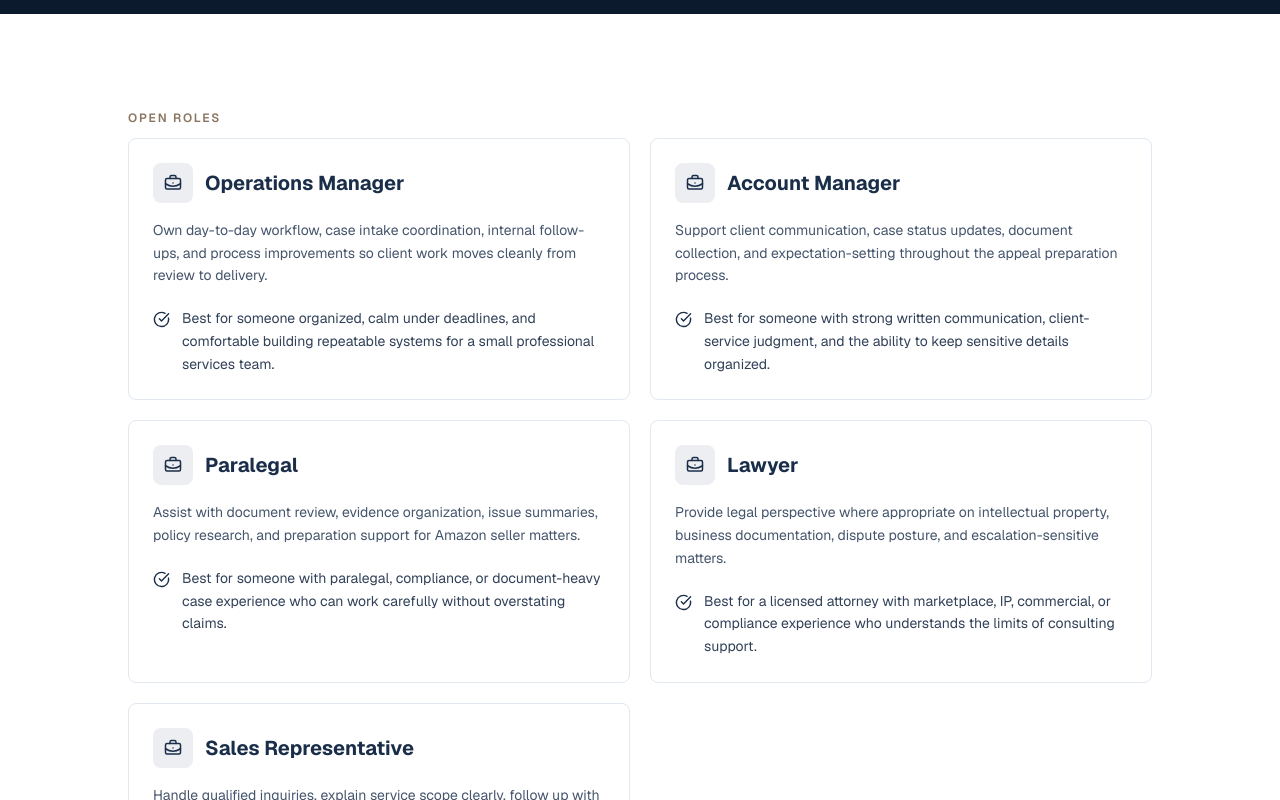
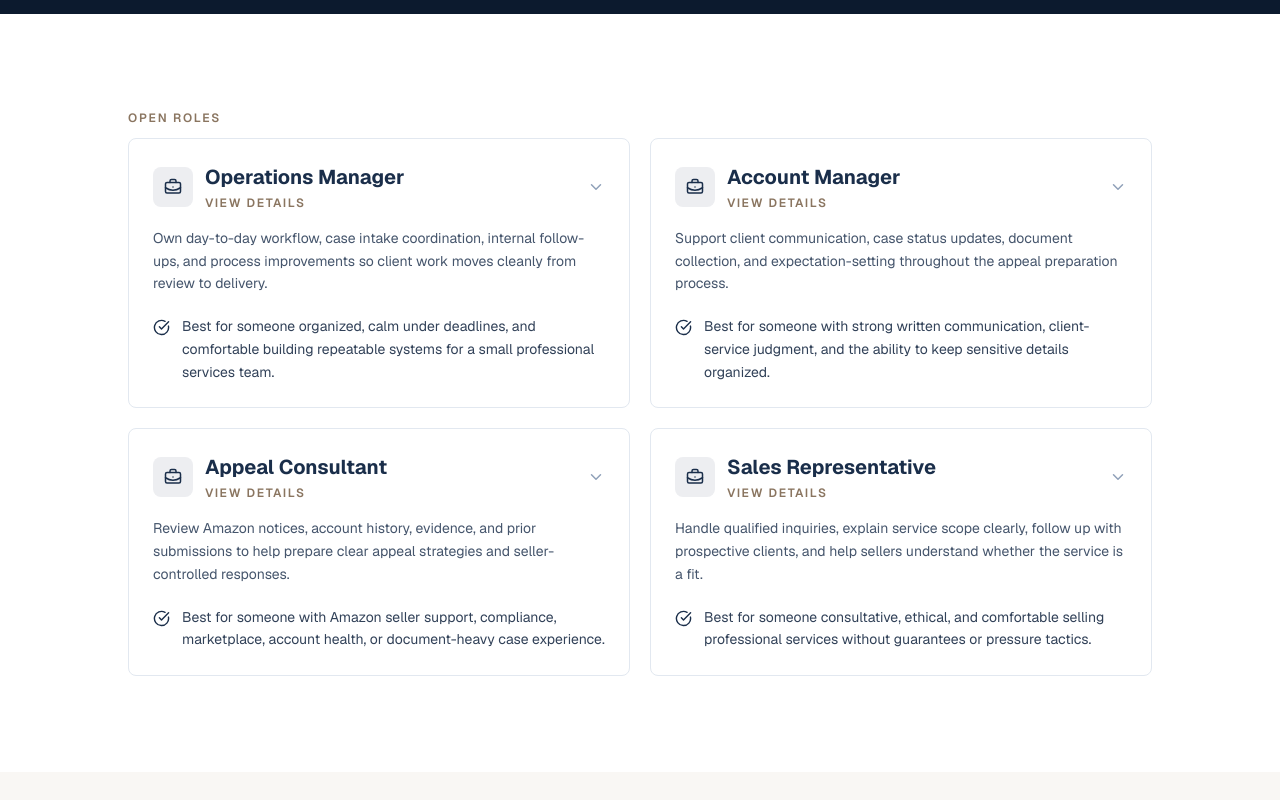
Before and after one commit to jlayestas/amazon_appeal, a Next.js app: page /en/work-with-us in a window 1280 px wide. Shown: the part 580-1380 px from the top of the page. Built offline with nearby package versions, Linux system fonts and the light colour scheme.

Commit message:
Expand work with us role details

```diff
--- a/src/app/[locale]/work-with-us/page.tsx
+++ b/src/app/[locale]/work-with-us/page.tsx
@@ -1,7 +1,7 @@
 import type { Metadata } from "next";
 import Link from "next/link";
 import { notFound } from "next/navigation";
-import { ArrowRight, BriefcaseBusiness, CheckCircle, Mail } from "lucide-react";
+import { ArrowRight, BriefcaseBusiness, CheckCircle, ChevronDown, Mail } from "lucide-react";
 import { isValidLocale } from "@/i18n/routing";
 import { absoluteUrl, jsonLd, localizedAlternates, ogMetadata, robotsFor, SITE_NAME } from "@/lib/seo";
 
@@ -27,6 +27,11 @@ const content = {
     subjectLabel: "Suggested subject",
     subjectPrefix: "Work With Us",
     emailLabel: "Email application",
+    expandLabel: "View details",
+    overviewLabel: "Overview",
+    responsibilitiesLabel: "Responsibilities",
+    backgroundLabel: "Preferred background",
+    stepsLabel: "Steps to apply",
     note:
       "Roles may be remote, contract, part-time, or full-time depending on business needs and candidate fit. JRJ Reinstaters is an independent consulting and document preparation service.",
     roleNameLabel: "Role Name",
@@ -37,6 +42,16 @@ const content = {
           "Own day-to-day workflow, case intake coordination, internal follow-ups, and process improvements so client work moves cleanly from review to delivery.",
         profile:
           "Best for someone organized, calm under deadlines, and comfortable building repeatable systems for a small professional services team.",
+        responsibilities: [
+          "Coordinate case intake, task assignment, deadlines, and internal handoffs.",
+          "Track active matters and keep documentation, status notes, and next steps organized.",
+          "Improve repeatable processes for review, drafting, quality control, and client follow-up.",
+        ],
+        steps: [
+          "Send a resume with operations, project management, or professional services experience.",
+          "Include a short note describing a workflow you improved or managed.",
+          "Use the role name in the email subject.",
+        ],
       },
       {
         title: "Account Manager",
@@ -44,20 +59,33 @@ const content = {
           "Support client communication, case status updates, document collection, and expectation-setting throughout the appeal preparation process.",
         profile:
           "Best for someone with strong written communication, client-service judgment, and the ability to keep sensitive details organized.",
+        responsibilities: [
+          "Guide clients through intake, document requests, and status updates.",
+          "Keep case facts, client communications, and pending items clear for the preparation team.",
+          "Communicate service scope and timelines carefully without promising outcomes.",
+        ],
+        steps: [
+          "Send a resume highlighting client management or account support experience.",
+          "Include a short note about your experience handling sensitive client issues.",
+          "Use the role name in the email subject.",
+        ],
       },
       {
-        title: "Paralegal",
+        title: "Appeal Consultant",
         description:
-          "Assist with document review, evidence organization, issue summaries, policy research, and preparation support for Amazon seller matters.",
+          "Review Amazon notices, account history, evidence, and prior submissions to help prepare clear appeal strategies and seller-controlled responses.",
         profile:
-          "Best for someone with paralegal, compliance, or document-heavy case experience who can work carefully without overstating claims.",
-      },
-      {
-        title: "Lawyer",
-        description:
-          "Provide legal perspective where appropriate on intellectual property, business documentation, dispute posture, and escalation-sensitive matters.",
-        profile:
-          "Best for a licensed attorney with marketplace, IP, commercial, or compliance experience who understands the limits of consulting support.",
+          "Best for someone with Amazon seller support, compliance, marketplace, account health, or document-heavy case experience.",
+        responsibilities: [
+          "Review suspension notices, ASIN issues, policy concerns, and supporting documents.",
+          "Identify root cause, evidence gaps, corrective actions, and prevention points.",
+          "Support Plan of Action and appeal preparation while staying within consulting and document-preparation scope.",
+        ],
+        steps: [
+          "Send a resume with marketplace, compliance, account health, or appeal experience.",
+          "Include a short note about the types of seller issues you have handled.",
+          "Use the role name in the email subject.",
+        ],
       },
       {
         title: "Sales Representative",
@@ -65,6 +93,16 @@ const content = {
           "Handle qualified inquiries, explain service scope clearly, follow up with prospective clients, and help sellers understand whether the service is a fit.",
         profile:
           "Best for someone consultative, ethical, and comfortable selling professional services without guarantees or pressure tactics.",
+        responsibilities: [
+          "Respond to qualified leads and help prospects understand available service options.",
+          "Follow up on inquiries, answer scope questions, and coordinate next steps with the team.",
+          "Maintain accurate notes and avoid pressure tactics, guarantees, or unsupported claims.",
+        ],
+        steps: [
+          "Send a resume with sales, intake, or client advisory experience.",
+          "Include a short note about your approach to consultative sales.",
+          "Use the role name in the email subject.",
+        ],
       },
     ],
   },
@@ -83,6 +121,11 @@ const content = {
     subjectLabel: "Asunto sugerido",
     subjectPrefix: "Trabaja con Nosotros",
     emailLabel: "Enviar solicitud",
+    expandLabel: "Ver detalles",
+    overviewLabel: "Resumen",
+    responsibilitiesLabel: "Responsabilidades",
+    backgroundLabel: "Perfil preferido",
+    stepsLabel: "Pasos para aplicar",
     note:
       "Las posiciones pueden ser remotas, por contrato, medio tiempo o tiempo completo segun las necesidades del negocio y el perfil del candidato. JRJ Reinstaters es un servicio independiente de consultoria y preparacion de documentos.",
     roleNameLabel: "Nombre de la posicion",
@@ -93,6 +136,16 @@ const content = {
           "Coordinar el flujo diario de trabajo, intake de casos, seguimientos internos y mejoras de proceso para que cada caso avance de revision a entrega con orden.",
         profile:
           "Ideal para una persona organizada, tranquila bajo fechas limite y capaz de crear sistemas repetibles para un equipo pequeno de servicios profesionales.",
+        responsibilities: [
+          "Coordinar intake de casos, asignacion de tareas, fechas limite y traspasos internos.",
+          "Dar seguimiento a asuntos activos y mantener documentos, notas de estado y proximos pasos organizados.",
+          "Mejorar procesos repetibles para revision, redaccion, control de calidad y seguimiento con clientes.",
+        ],
+        steps: [
+          "Envia un curriculum con experiencia en operaciones, gestion de proyectos o servicios profesionales.",
+          "Incluye una nota breve sobre un flujo de trabajo que hayas mejorado o administrado.",
+          "Usa el nombre de la posicion en el asunto del correo.",
+        ],
       },
       {
         title: "Account Manager",
@@ -100,20 +153,33 @@ const content = {
           "Apoyar la comunicacion con clientes, actualizaciones de estado, recoleccion de documentos y manejo de expectativas durante la preparacion de apelaciones.",
         profile:
           "Ideal para alguien con excelente comunicacion escrita, criterio de servicio al cliente y capacidad para mantener detalles sensibles organizados.",
+        responsibilities: [
+          "Guiar a clientes durante intake, solicitudes de documentos y actualizaciones de estado.",
+          "Mantener claros los hechos del caso, comunicaciones y pendientes para el equipo de preparacion.",
+          "Comunicar alcance y tiempos con cuidado, sin prometer resultados.",
+        ],
+        steps: [
+          "Envia un curriculum destacando experiencia en manejo de clientes o soporte de cuentas.",
+          "Incluye una nota breve sobre tu experiencia manejando asuntos sensibles de clientes.",
+          "Usa el nombre de la posicion en el asunto del correo.",
+        ],
       },
       {
-        title: "Paralegal",
+        title: "Consultor de Apelaciones",
         description:
-          "Ayudar con revision de documentos, organizacion de evidencia, resumenes de asuntos, investigacion de politicas y preparacion de casos de vendedores Amazon.",
+          "Revisar avisos de Amazon, historial de cuenta, evidencia y presentaciones anteriores para apoyar estrategias de apelacion claras.",
         profile:
-          "Ideal para alguien con experiencia paralegal, cumplimiento o manejo de casos documentales que pueda trabajar con precision.",
-      },
-      {
-        title: "Abogado",
-        description:
-          "Aportar perspectiva legal cuando sea apropiado en propiedad intelectual, documentacion comercial, postura de disputa y asuntos sensibles a escalacion.",
-        profile:
-          "Ideal para un abogado licenciado con experiencia en marketplaces, PI, asuntos comerciales o cumplimiento, y claridad sobre los limites del apoyo consultivo.",
+          "Ideal para alguien con experiencia en soporte a vendedores Amazon, cumplimiento, marketplaces, Account Health o casos documentales.",
+        responsibilities: [
+          "Revisar avisos de suspension, problemas de ASIN, asuntos de politica y documentos de apoyo.",
+          "Identificar causa raiz, brechas de evidencia, acciones correctivas y puntos de prevencion.",
+          "Apoyar la preparacion de Planes de Accion y apelaciones dentro del alcance de consultoria y preparacion de documentos.",
+        ],
+        steps: [
+          "Envia un curriculum con experiencia en marketplaces, cumplimiento, Account Health o apelaciones.",
+          "Incluye una nota breve sobre los tipos de problemas de vendedores que has manejado.",
+          "Usa el nombre de la posicion en el asunto del correo.",
+        ],
       },
       {
         title: "Representante de Ventas",
@@ -121,6 +187,16 @@ const content = {
           "Atender consultas calificadas, explicar claramente el alcance del servicio, dar seguimiento a prospectos y ayudar a vendedores a entender si el servicio aplica.",
         profile:
           "Ideal para alguien consultivo, etico y comodo vendiendo servicios profesionales sin garantias ni tacticas de presion.",
+        responsibilities: [
+          "Responder a prospectos calificados y explicar las opciones de servicio disponibles.",
+          "Dar seguimiento a consultas, responder preguntas de alcance y coordinar proximos pasos con el equipo.",
+          "Mantener notas precisas y evitar tacticas de presion, garantias o afirmaciones sin respaldo.",
+        ],
+        steps: [
+          "Envia un curriculum con experiencia en ventas, intake o asesoria a clientes.",
+          "Incluye una nota breve sobre tu enfoque para ventas consultivas.",
+          "Usa el nombre de la posicion en el asunto del correo.",
+        ],
       },
     ],
   },
@@ -184,19 +260,70 @@ export default async function WorkWithUsPage({ params }: PageProps) {
           </p>
           <div className="grid gap-5 md:grid-cols-2">
             {c.jobs.map((job) => (
-              <article key={job.title} className="rounded-lg border border-slate-200 bg-white p-6">
+              <details
+                key={job.title}
+                className="group rounded-lg border border-slate-200 bg-white p-6 transition-colors open:border-[#c9a96e] open:bg-[#f9f7f4]"
+              >
+                <summary className="cursor-pointer list-none focus-visible:outline focus-visible:outline-2 focus-visible:outline-offset-4 focus-visible:outline-[#1a2e4a]">
                   <div className="mb-4 flex items-center gap-3">
                   <div className="flex h-10 w-10 items-center justify-center rounded-lg bg-[#1a2e4a]/8">
                     <BriefcaseBusiness size={18} className="text-[#1a2e4a]" aria-hidden="true" />
                   </div>
+                    <div className="min-w-0 flex-1">
                       <h2 className="text-xl font-bold text-[#1a2e4a]">{job.title}</h2>
+                      <p className="mt-1 text-xs font-semibold uppercase tracking-[0.13em] text-[#8a7560]">
+                        {c.expandLabel}
+                      </p>
+                    </div>
+                    <ChevronDown
+                      size={18}
+                      className="shrink-0 text-slate-400 transition-transform group-open:rotate-180"
+                      aria-hidden="true"
+                    />
                   </div>
                   <p className="text-sm leading-relaxed text-slate-600">{job.description}</p>
                   <div className="mt-5 flex gap-3 text-sm leading-relaxed text-slate-700">
                     <CheckCircle size={17} className="mt-1 shrink-0 text-[#1a2e4a]" aria-hidden="true" />
                     <p>{job.profile}</p>
                   </div>
-              </article>
+                </summary>
+
+                <div className="mt-6 border-t border-slate-200 pt-6">
+                  <h3 className="text-sm font-bold uppercase tracking-[0.13em] text-[#8a7560]">
+                    {c.responsibilitiesLabel}
+                  </h3>
+                  <ul className="mt-3 space-y-3">
+                    {job.responsibilities.map((item) => (
+                      <li key={item} className="flex gap-3 text-sm leading-relaxed text-slate-700">
+                        <CheckCircle size={16} className="mt-1 shrink-0 text-[#1a2e4a]" aria-hidden="true" />
+                        <span>{item}</span>
+                      </li>
+                    ))}
+                  </ul>
+
+                  <h3 className="mt-6 text-sm font-bold uppercase tracking-[0.13em] text-[#8a7560]">
+                    {c.stepsLabel}
+                  </h3>
+                  <ol className="mt-3 space-y-3">
+                    {job.steps.map((step, index) => (
+                      <li key={step} className="flex gap-3 text-sm leading-relaxed text-slate-700">
+                        <span className="mt-0.5 flex h-5 w-5 shrink-0 items-center justify-center rounded-full bg-[#1a2e4a] text-[10px] font-bold text-white">
+                          {index + 1}
+                        </span>
+                        <span>{step}</span>
+                      </li>
+                    ))}
+                  </ol>
+
+                  <Link
+                    href={`mailto:${CONTACT_EMAIL}?subject=${encodeURIComponent(`${c.subjectPrefix} - ${job.title}`)}`}
+                    className="mt-6 inline-flex items-center gap-2 rounded-md bg-[#1a2e4a] px-4 py-2.5 text-sm font-semibold text-white hover:bg-[#243d60]"
+                  >
+                    {c.emailLabel}
+                    <ArrowRight size={15} aria-hidden="true" />
+                  </Link>
+                </div>
+              </details>
             ))}
           </div>
         </div>
```
Lines whose indentation alone changed are shown as unchanged.
